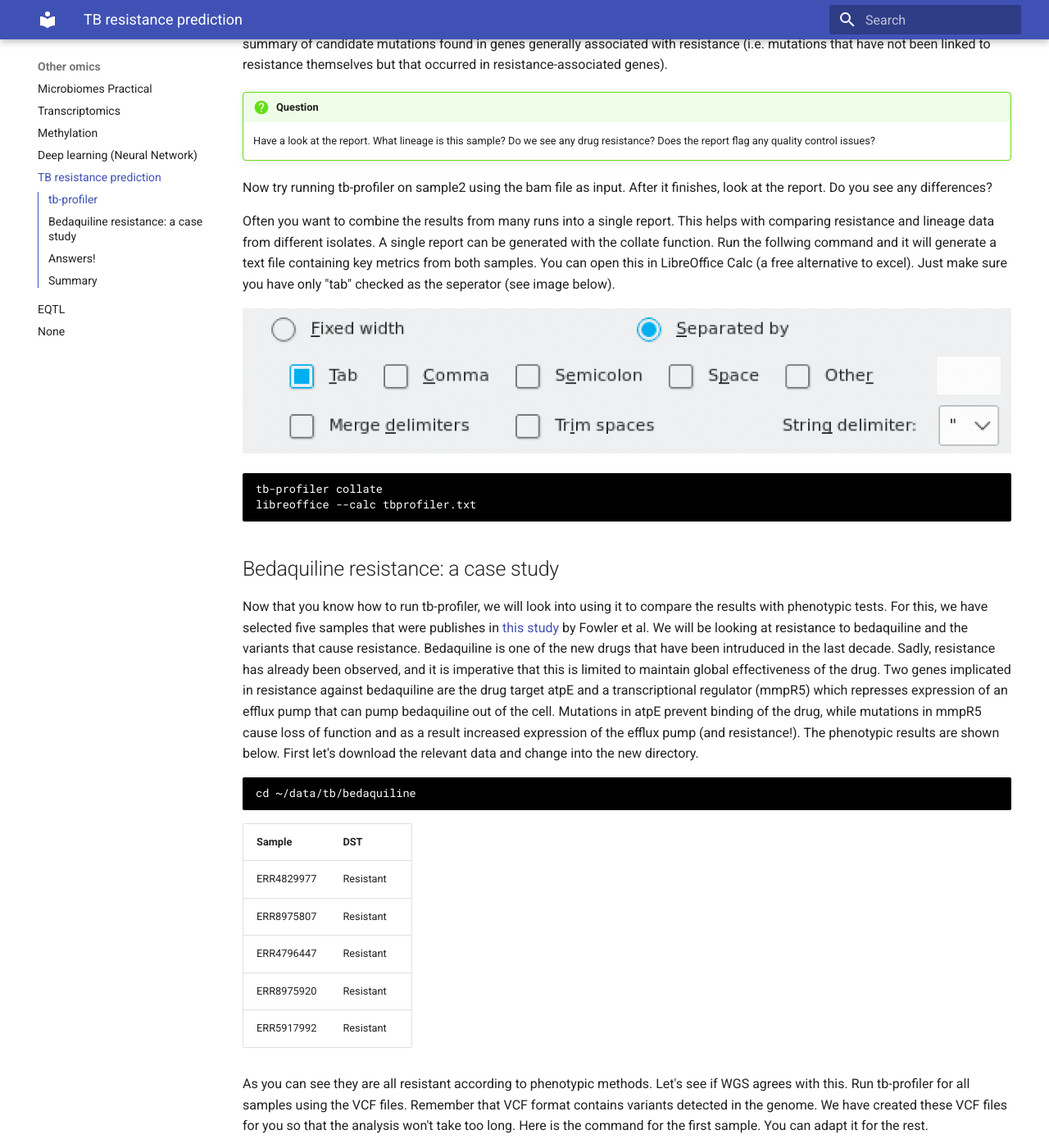
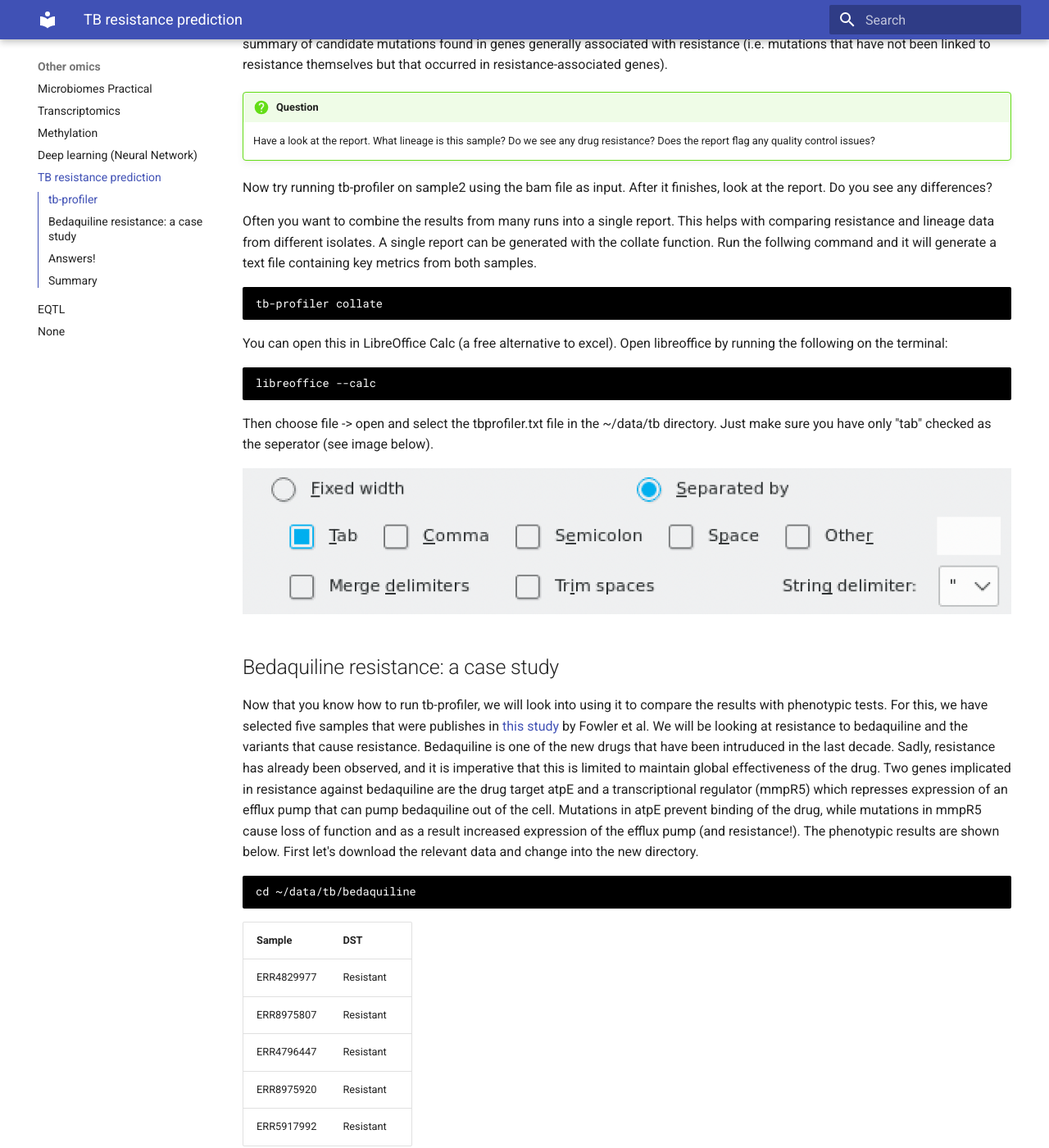
Before and after one commit to lshtm-genomics/omics-course, an MkDocs documentation site: the page built from docs/other-omics/tb-resistance.md, in a window 1280 px wide and 1400 px high, scrolled down 1108 px. Shown: the whole window at 82% size. Built offline with MkDocs 1.6.1 and Material for MkDocs 9.7.7, drawn with Linux system fonts in a browser that asks for light colours; some of the changed text lies outside the part shown.

Commit message:
updates to tb

````diff
--- a/docs/other-omics/tb-resistance.md
+++ b/docs/other-omics/tb-resistance.md
@@ -35,14 +35,22 @@ The --prefix argument allows you to specify a prefix for the output files. After
 
 Now try running tb-profiler on sample2 using the bam file as input. After it finishes, look at the report. Do you see any differences?
 
-Often you want to combine the results from many runs into a single report. This helps with comparing resistance and lineage data from different isolates. A single report can be generated with the collate function. Run the follwing command and it will generate a text file containing key metrics from both samples. You can open this in LibreOffice Calc (a free alternative to excel). Just make sure you have only "tab" checked as the seperator (see image below).
+Often you want to combine the results from many runs into a single report. This helps with comparing resistance and lineage data from different isolates. A single report can be generated with the collate function. Run the follwing command and it will generate a text file containing key metrics from both samples.
 
-![](../img/tbprofiler_1.png)
 
 ```
 tb-profiler collate
-libreoffice --calc tbprofiler.txt
 ```
+
+You can open this in LibreOffice Calc (a free alternative to excel). Open libreoffice by running the following on the terminal:
+
+```
+libreoffice --calc
+```
+
+Then choose file -> open and select the tbprofiler.txt file in the ~/data/tb directory. Just make sure you have only "tab" checked as the seperator (see image below).
+
+![](../img/tbprofiler_1.png)
 
 ## Bedaquiline resistance: a case study
 
@@ -70,8 +78,9 @@ After you have generated the result files, run the collate function and open usi
 
 ```
 tb-profiler collate
-libreoffice --calc tbprofiler.txt
 ```
+
+Open the tbprofiler.txt file in ~/data/tb/bedaquiline using libreoffice similar to as you have done before.
 
 !!! question
     Do the results from tb-profiler agree with the phenotypic results?
````
